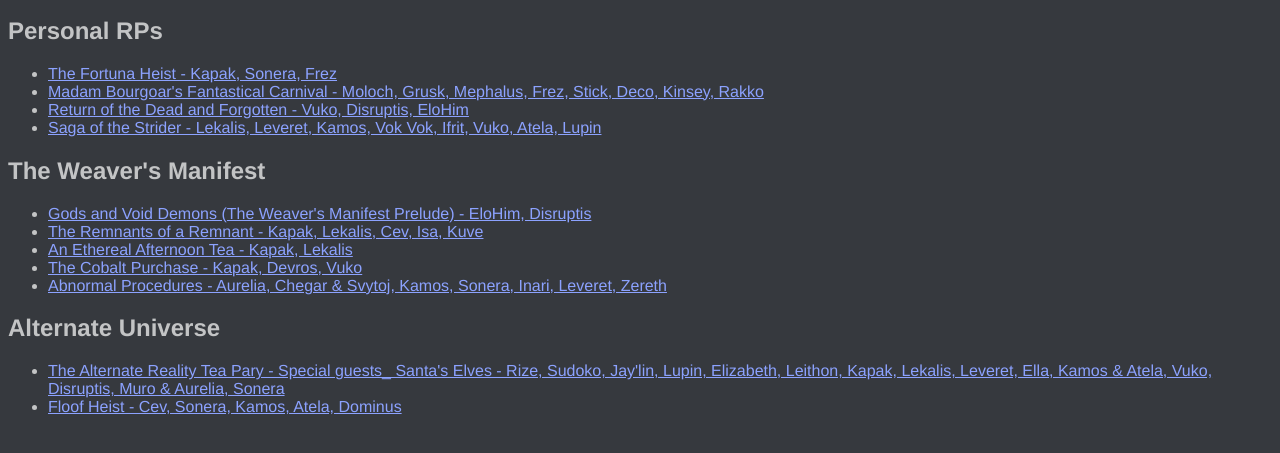
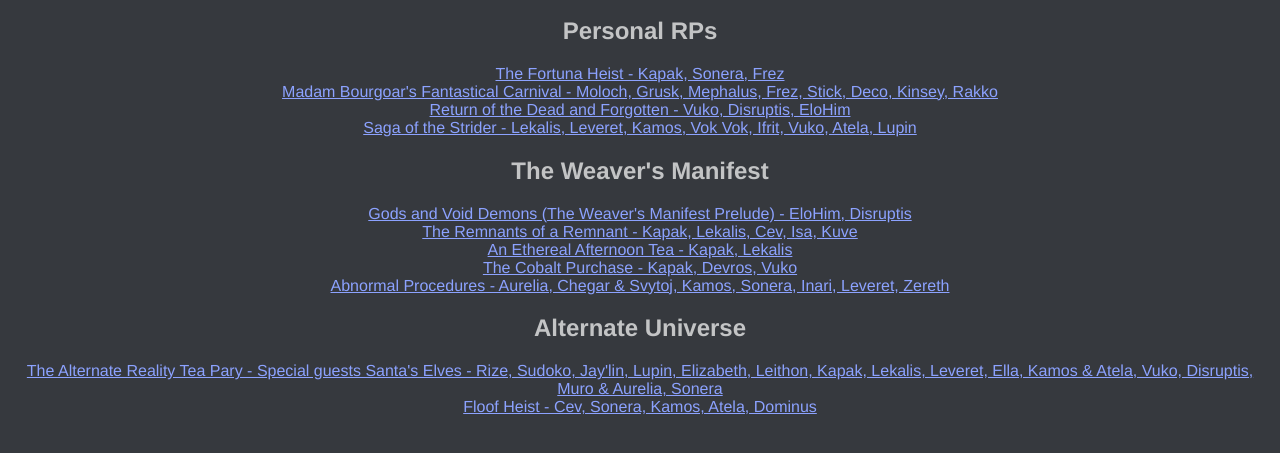
Before and after one commit to Disruptis/disruptis.github.io, a plain HTML site: page index.html in a window 1280 px wide. Shown: the part 341-794 px from the top of the page. Drawn offline with Linux system fonts and the light colour scheme.

Commit message:
Main page formatting update

```diff
--- a/css/style.css
+++ b/css/style.css
@@ -1,4 +1,5 @@
 body {
+  text-align: center;
   background-color: #36393e;
   color: #c3c4c5;
   font-family: "Whitney", "Helvetica Neue", Helvetica, Arial, sans-serif;
--- a/index.html
+++ b/index.html
@@ -11,24 +11,18 @@
 		Hello, and welcome to the new TotA RP archiving initiative. All content on this site is the intellectual property of Tales of the Awakened members.
 	</p>
     <h2>Personal RPs</h2>
-    <ul>
-      <li><a href="logs/PersonalRPs/the-fortunaetops-ii.html">The Fortuna Heist - Kapak, Sonera, Frez</a></li>
-      <li><a href="logs/PersonalRPs/madam-bourgoars-carnival.html">Madam Bourgoar's Fantastical Carnival - Moloch, Grusk, Mephalus, Frez, Stick, Deco, Kinsey, Rakko</a></li>
-	  <li><a href="logs/PersonalRPs/forgotten-island.html">Return of the Dead and Forgotten - Vuko, Disruptis, EloHim</a></li>
-	  <li><a href="logs/PersonalRPs/saga-of-the-strider.html">Saga of the Strider - Lekalis, Leveret, Kamos, Vok Vok, Ifrit, Vuko, Atela, Lupin</a></li>
-    </ul>
+		<a href="logs/PersonalRPs/the-fortunaetops-ii.html">The Fortuna Heist - Kapak, Sonera, Frez</a><br>
+		<a href="logs/PersonalRPs/madam-bourgoars-carnival.html">Madam Bourgoar's Fantastical Carnival - Moloch, Grusk, Mephalus, Frez, Stick, Deco, Kinsey, Rakko</a><br>
+		<a href="logs/PersonalRPs/forgotten-island.html">Return of the Dead and Forgotten - Vuko, Disruptis, EloHim</a><br>
+		<a href="logs/PersonalRPs/saga-of-the-strider.html">Saga of the Strider - Lekalis, Leveret, Kamos, Vok Vok, Ifrit, Vuko, Atela, Lupin</a><br>
     <h2>The Weaver's Manifest</h2>
-    <ul>
-      <li><a href="logs/TheWeaversManifest/prelude.html">Gods and Void Demons (The Weaver's Manifest Prelude) - EloHim, Disruptis</a></li>
-	  <li><a href="logs/TheWeaversManifest/side-story-01.html">The Remnants of a Remnant - Kapak, Lekalis, Cev, Isa, Kuve</a></li>
-	  <li><a href="logs/TheWeaversManifest/side-story-02.html">An Ethereal Afternoon Tea - Kapak, Lekalis</a></li>
-	  <li><a href="logs/TheWeaversManifest/side-story-03.html">The Cobalt Purchase - Kapak, Devros, Vuko</a></li>
-	  <li><a href="logs/TheWeaversManifest/main-story-01.html">Abnormal Procedures - Aurelia, Chegar & Svytoj, Kamos, Sonera, Inari, Leveret, Zereth</a></li>
-    </ul>
+		<a href="logs/TheWeaversManifest/prelude.html">Gods and Void Demons (The Weaver's Manifest Prelude) - EloHim, Disruptis</a><br>
+		<a href="logs/TheWeaversManifest/side-story-01.html">The Remnants of a Remnant - Kapak, Lekalis, Cev, Isa, Kuve</a><br>
+		<a href="logs/TheWeaversManifest/side-story-02.html">An Ethereal Afternoon Tea - Kapak, Lekalis</a><br>
+		<a href="logs/TheWeaversManifest/side-story-03.html">The Cobalt Purchase - Kapak, Devros, Vuko</a><br>
+		<a href="logs/TheWeaversManifest/main-story-01.html">Abnormal Procedures - Aurelia, Chegar & Svytoj, Kamos, Sonera, Inari, Leveret, Zereth</a><br>
     <h2>Alternate Universe</h2>
-    <ul>
-      <li><a href="logs/PersonalRPs/au01.html">The Alternate Reality Tea Pary - Special guests_ Santa's Elves - Rize, Sudoko, Jay'lin, Lupin, Elizabeth, Leithon, Kapak, Lekalis, Leveret, Ella, Kamos & Atela, Vuko, Disruptis, Muro & Aurelia, Sonera</a></li>
-	  <li><a href="logs/PersonalRPs/floof-heist.html">Floof Heist - Cev, Sonera, Kamos, Atela, Dominus</a></li>
-    </ul>
+		<a href="logs/PersonalRPs/au01.html">The Alternate Reality Tea Pary - Special guests Santa's Elves - Rize, Sudoko, Jay'lin, Lupin, Elizabeth, Leithon, Kapak, Lekalis, Leveret, Ella, Kamos & Atela, Vuko, Disruptis, Muro & Aurelia, Sonera</a><br>
+		<a href="logs/PersonalRPs/floof-heist.html">Floof Heist - Cev, Sonera, Kamos, Atela, Dominus</a><br>
   </body>
 </html>
```
